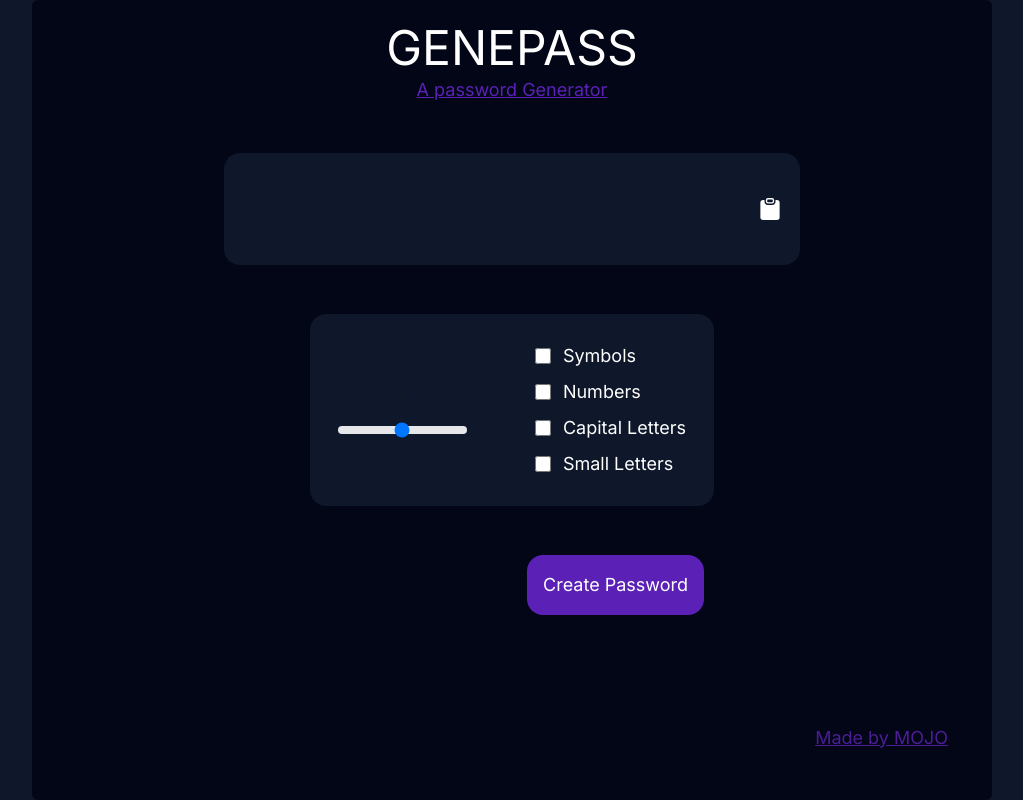
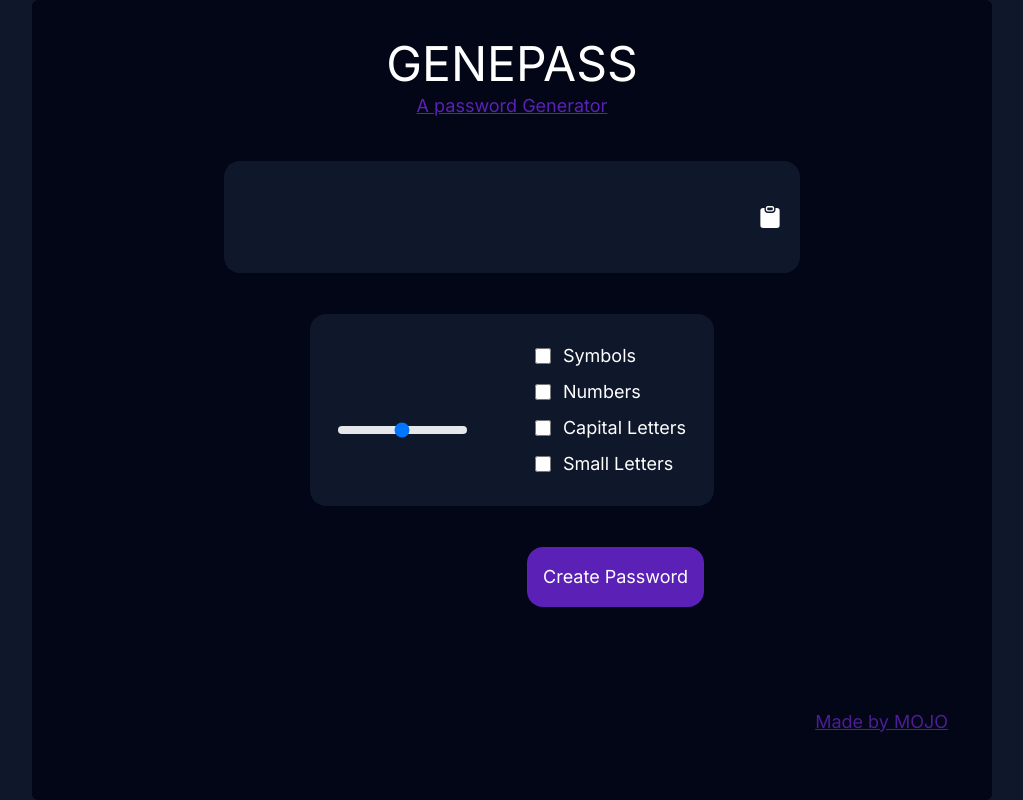
Before and after one commit to romulomelendez/genepass-api, a Next.js app in the folder frontend/: page / in a window 1280 px wide. Shown: the whole page, without its empty margins (128-1151 px from the left). Built offline with nearby package versions, Linux system fonts and the light colour scheme.

Commit message:
little update

```diff
--- a/frontend/src/app/page.tsx
+++ b/frontend/src/app/page.tsx
@@ -8,7 +8,7 @@ import { PasswordProvider } from '@/providers/PasswordProvider'
 
 const Home: React.FC = async () => (
   <div className="bg-slate-900 text-white sm:w-screen h-screen flex justify-center items-center">
-    <div className="bg-slate-950 w-screen sm:w-3/4 h-screen p-5 flex flex-col justify-around items-center gap-10 rounded-md">
+    <div className="bg-slate-950 w-screen sm:w-3/4 h-screen p-5 flex flex-col justify-around items-center rounded-md">
       <PasswordProvider>
         <Header />
         <PasswordDisplay />
```
